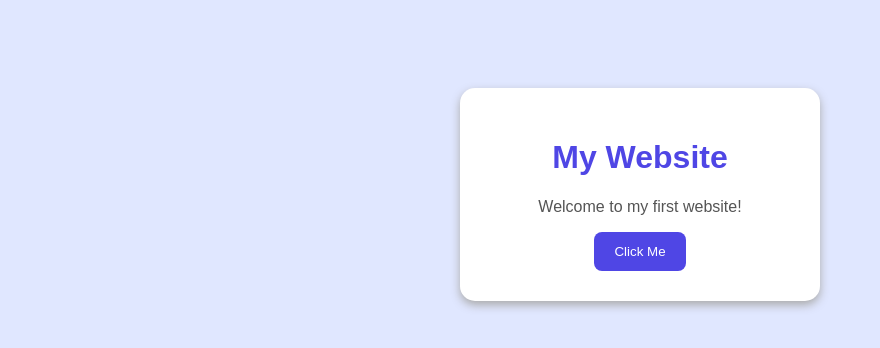
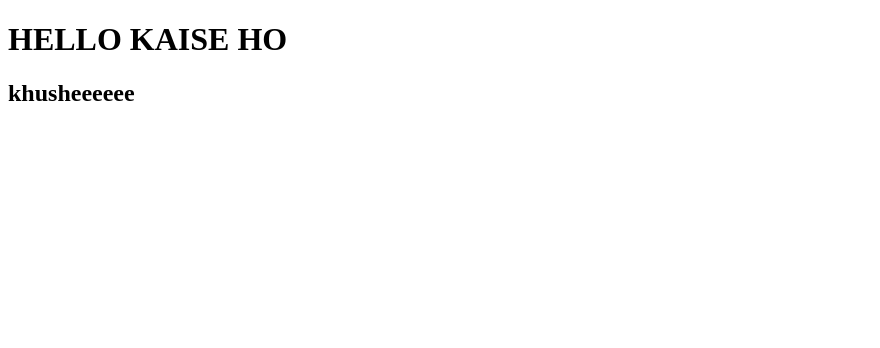
Before and after one commit to excellupcomputer-del/settimeoutmuskan, a plain HTML site: page index.html in a window 1280 px wide. Shown: the whole page, without its empty margins (0-880 px from the left). Drawn offline with Linux system fonts and the light colour scheme.

Commit message:
first commit

```diff
--- a/index.html
+++ b/index.html
@@ -16,55 +16,41 @@
     <title>My Website</title>
 
     <style>
-        body {
-            font-family: Arial, sans-serif;
-            background: #e0e7ff;
-            text-align: center;
-            padding: 80px 20px;
-        }
 
-        .container {
-            background: white;
-            max-width: 300px;
-            margin: auto;
-            padding: 30px;
-            border-radius: 15px;
-            box-shadow: 0 4px 10px #aaa;
-        }
 
-        h1 {
-            color: #4f46e5;
-        }
 
-        p {
-            color: #555;
-        }
-
-        button {
-            background: #4f46e5;
-            color: white;
-            border: none;
-            padding: 12px 20px;
-            border-radius: 8px;
-            cursor: pointer;
-        }
-
-        button:hover {
-            background: #312e81;
-        }
     </style>
 </head>
 <body>
 
-    <div class="container">
-        <h1>My Website</h1>
-        <p>Welcome to my first website!</p>
-        <button onclick="alert('Hello World!')">
-            Click Me
-        </button>
-    </div>
+   <h1>HELLO KAISE HO</h1>
+
+   <h2 id="show">my name is muskan</h2>
+
+
+<script>
+//     let num = document.getElementById("show")
+// setTimeout(() => {
+//     num.innerHTML = "khusheee"
+// }, 1000);
+
+
+let num = document.getElementById("show")
+ let hello = setInterval(() => {
+    num.innerHTML = "khusheeeeee"
+    console.log("kaise ho")
+}, 3000);
+
+setTimeout(() => {
+    clearInterval(hello)
+     console.log("terminate")
+}, 10000);
+
+
+</script>
 
 </body>
+
 </html>
 
 
```
